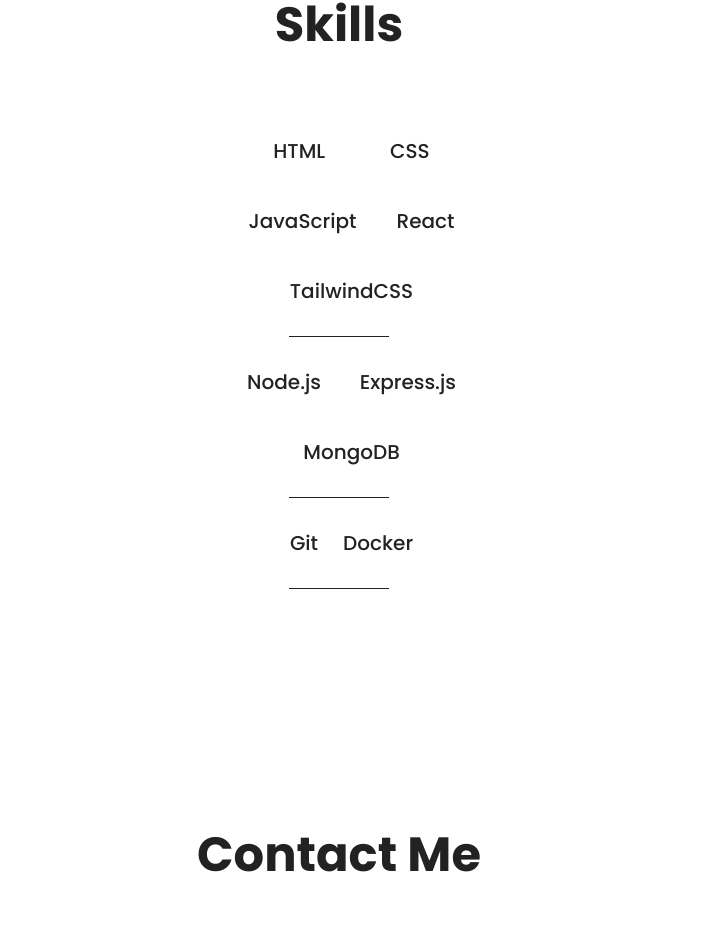
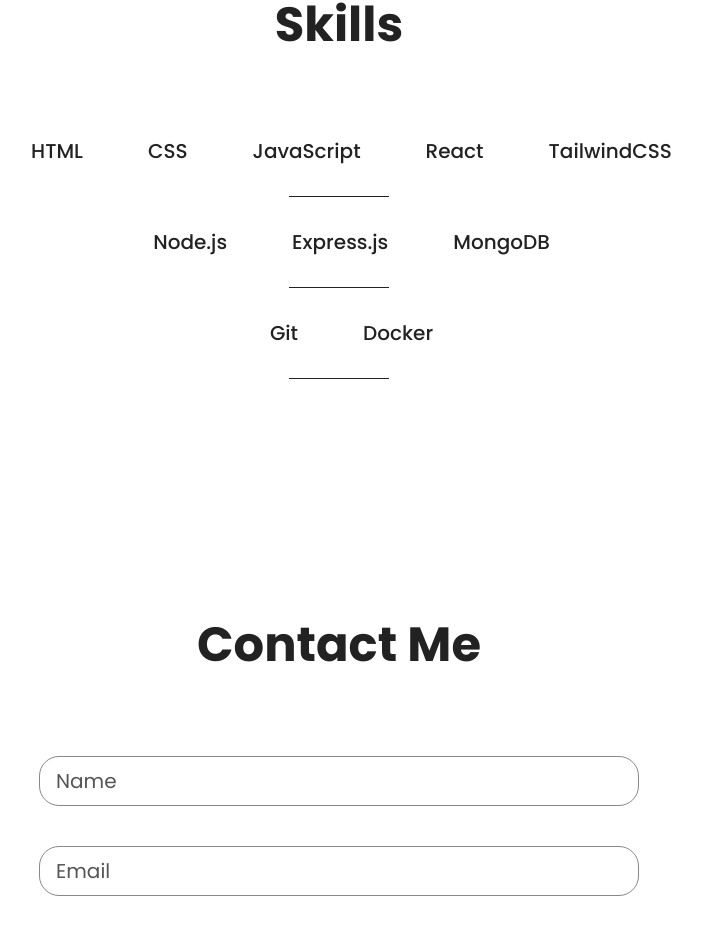
Before and after one commit to Imanuelchibuzor/ii-portfolio, a React (Vite) app: page / in a window 1280 px wide. Shown: the part 2665-3599 px from the top of the page, without its empty margins (301-1003 px from the left). Built offline with nearby package versions, Linux system fonts and the light colour scheme.

Commit message:
corrected the error in the skills section display

```diff
--- a/src/sections/Skills/SkillsStyles.module.css
+++ b/src/sections/Skills/SkillsStyles.module.css
@@ -19,8 +19,7 @@
   justify-content: space-evenly;
   align-self: center;
   flex-wrap: wrap;
-  row-gap: 40px;
-  max-width: 26ch;
+  gap: 40px;
 }
 
 hr {
@@ -35,7 +34,7 @@ hr {
   .skillList {
     max-width: fit-content;
     justify-content: center;
-    padding: 0 10px;
+    padding: 20px;
     gap: 30px;
 
     p {
@@ -44,6 +43,6 @@ hr {
   }
 
   hr {
-      width: 300px;
-    }
+    width: 300px;
+  }
 }
```
